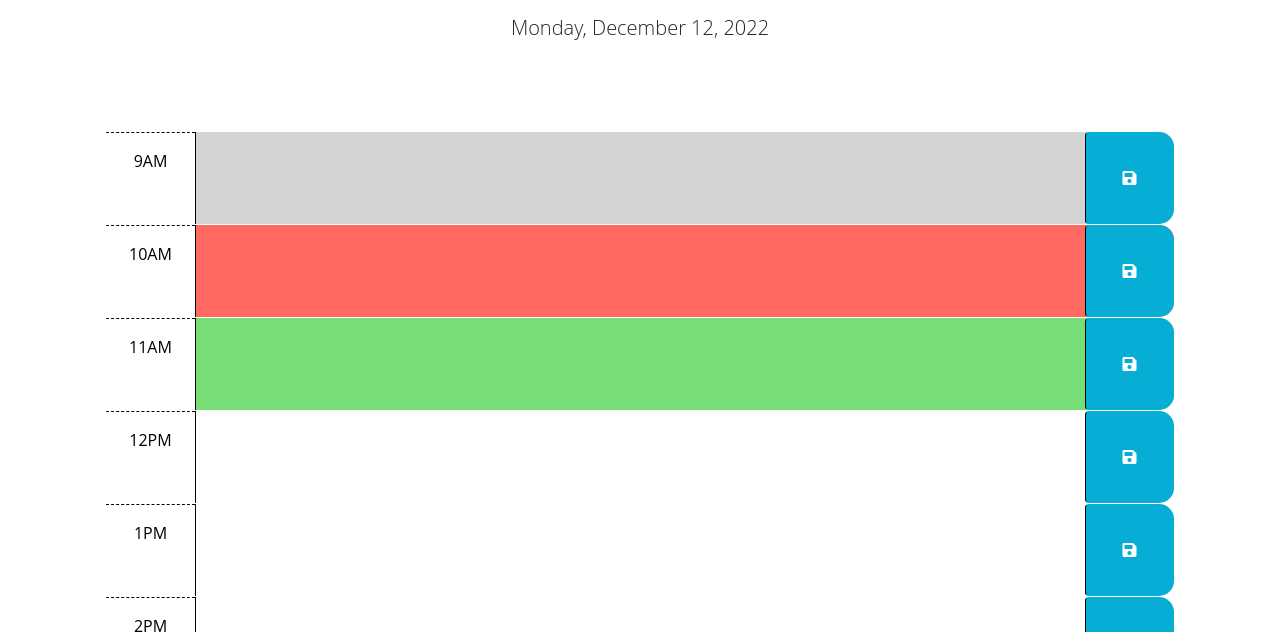
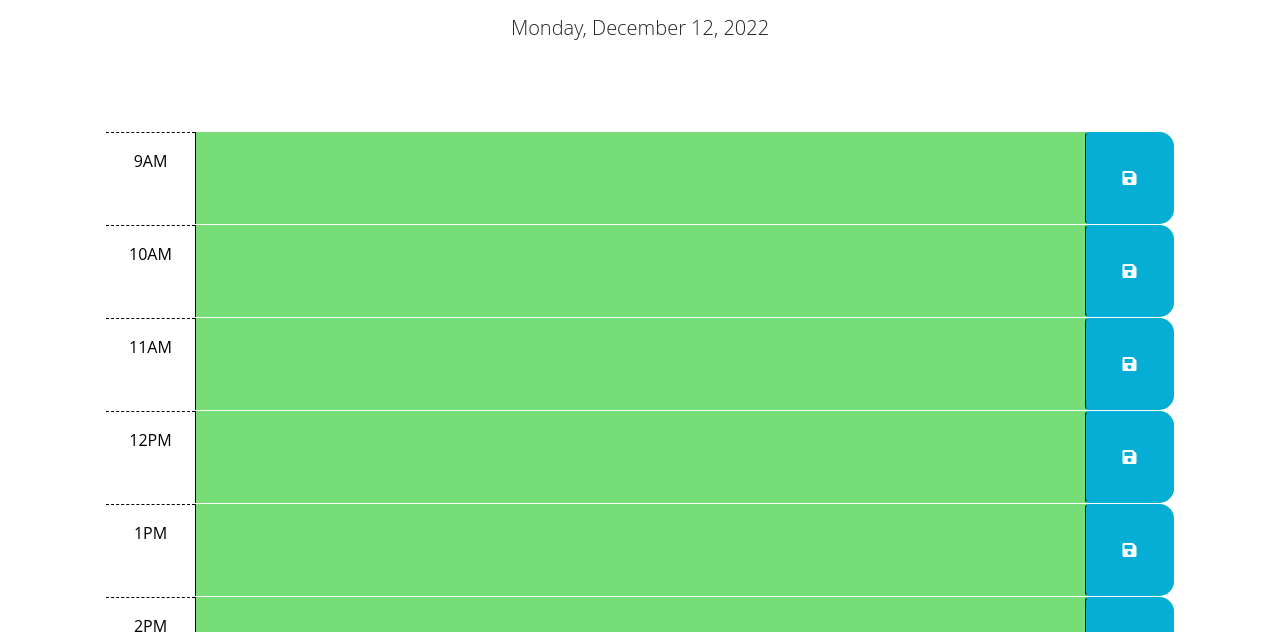
Before and after one commit to joanavillajuan/day-scheduler, a plain HTML site: page index.html in a window 1280 px wide. Shown: the part 166-798 px from the top of the page. Drawn offline with nearby package versions, Linux system fonts and the light colour scheme.

Commit message:
added condtional for timeblock

```diff
--- a/index.html
+++ b/index.html
@@ -32,18 +32,7 @@
       <p id="currentDay" class="lead"></p>
     </header>
     <div class="container-fluid px-5 container">
-      <!-- Use class for "past", "present", and "future" to apply styles to the
-        time-block divs accordingly. The javascript will need to do this by
-        adding/removing these classes on each div by comparing the hour in the
-        id to the current hour. The html provided below is meant to be an example
-        demonstrating how the css provided can be leveraged to create the
-        desired layout and colors. The html below should be removed or updated
-        in the finished product. Remember to delete this comment once the
-        code is implemented.
-        -->
-
-      <!-- Example of a past time block. The "past" class adds a gray background color. -->
-      <div id="hour-9" class="row time-block past">
+      <div id="hour-9" class="row time-block">
         <div class="col-2 col-md-1 hour text-center py-3">9AM</div>
         <textarea class="col-8 col-md-10 description" rows="3"> </textarea>
         <button class="btn saveBtn col-2 col-md-1" aria-label="save">
@@ -51,8 +40,7 @@
         </button>
       </div>
 
-      <!-- Example of a present time block. The "present" class adds a red background color. -->
-      <div id="hour-10" class="row time-block present">
+      <div id="hour-10" class="row time-block">
         <div class="col-2 col-md-1 hour text-center py-3">10AM</div>
         <textarea class="col-8 col-md-10 description" rows="3"> </textarea>
         <button class="btn saveBtn col-2 col-md-1" aria-label="save">
@@ -60,8 +48,7 @@
         </button>
       </div>
 
-      <!-- Example of a future time block. The "future" class adds a green background color. -->
-      <div id="hour-11" class="row time-block future">
+      <div id="hour-11" class="row time-block">
         <div class="col-2 col-md-1 hour text-center py-3">11AM</div>
         <textarea class="col-8 col-md-10 description" rows="3"> </textarea>
         <button class="btn saveBtn col-2 col-md-1" aria-label="save">
--- a/script.js
+++ b/script.js
@@ -3,15 +3,16 @@
  in the html.
 */
 $(function () {
+  // Add a listener for click events on the save button
 
-    // Add a listener for click events on the save button
   $(".saveBtn").on("click", function () {
+    // `this` referencing saveBtn, DOM traversal to get parent and sibling elements.
 
-     // `this` referencing saveBtn, DOM traversal to get parent and sibling elements.
     var userInput = $(this).siblings(".description").val();
     var hour = $(this).parent().attr("id");
 
-     // Save userInput to local storage by hour
+    // Save userInput to local storage by hour
+
     localStorage.setItem(userInput, hour);
 
     console.log(hour, userInput);
@@ -24,21 +25,38 @@ $(function () {
     current hour in 24-hour time?
   */
 
-  var currentHour = dayjs().hour();
+  function timeblockState() {
+    var currentHour = dayjs().hour();
 
-  // Determine the past, present, future by comparing id  to the current hour.
+    // Determine the past, present, future by comparing id atrr. to the current hour.
 
-  if (currentHour);
+    $(".time-block").each(function () {
+      var timeNow = parseInt($(this).attr("id"));
+
+      if (timeNow < currentHour) {
+        $(this).addClass("past");
+      } else if (timeNow == currentHour) {
+        $(this).removeClass("past").addClass("present");
+      } else {
+        $(this).removeClass("past", "present").addClass("future");
+      }
+    });
+  }
 
   /* TODO: Add code to get any user input that was saved in localStorage and set
    the values of the corresponding textarea elements. HINT: How can the id
    attribute of each time-block be used to do this?
   */
 
+  // Display user input from localStorage
+  //  localStorage.getItem(userInput, hour);
+
   // Add code to display the current date in the header of the page.
   var currentDate = dayjs().format("dddd, MMMM D, YYYY");
   $("#currentDay").html(currentDate);
 
-    // Header aligned in Center
+  // Header aligned in Center
   $("header").css("text-align", "center");
+
+  timeblockState();
 });
```
